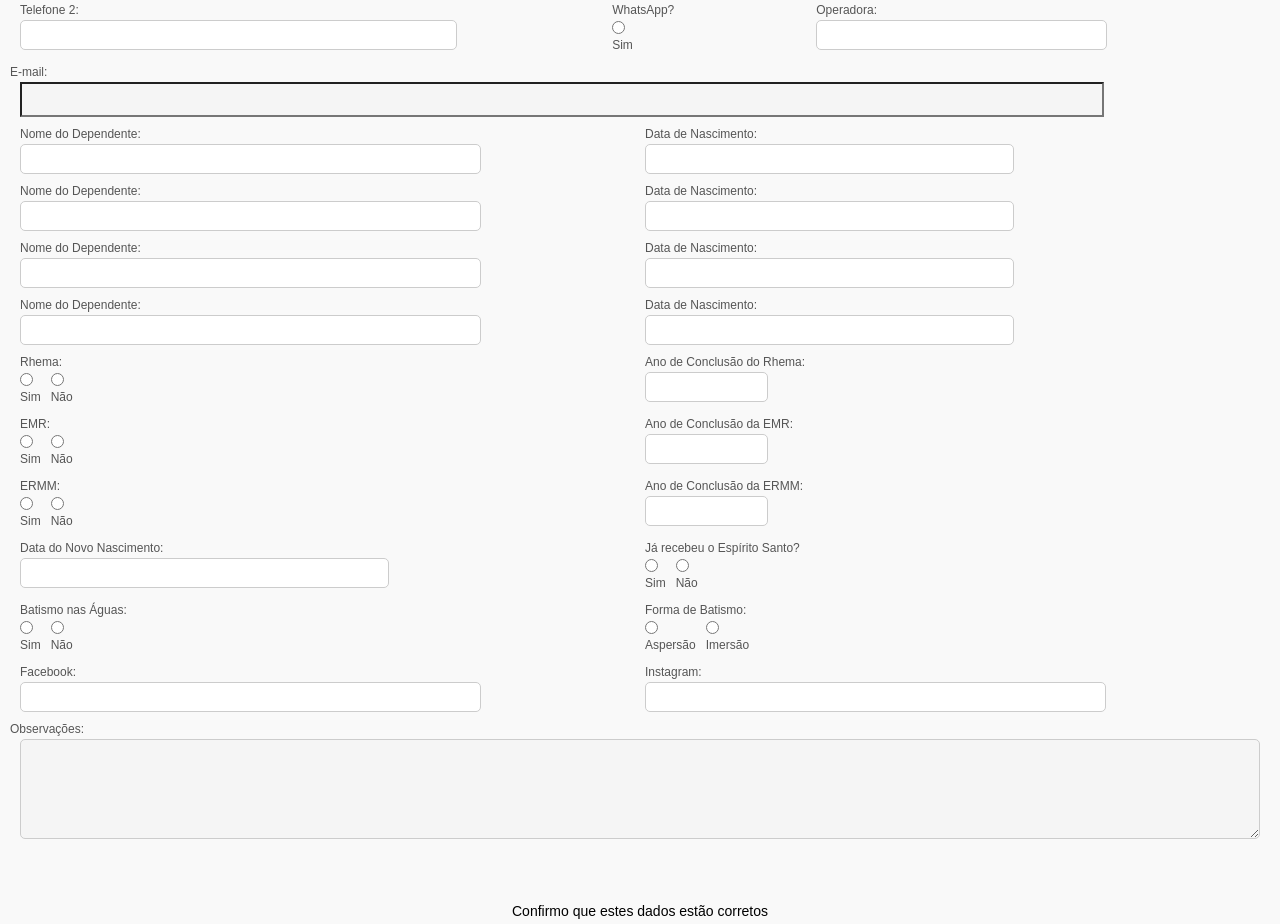
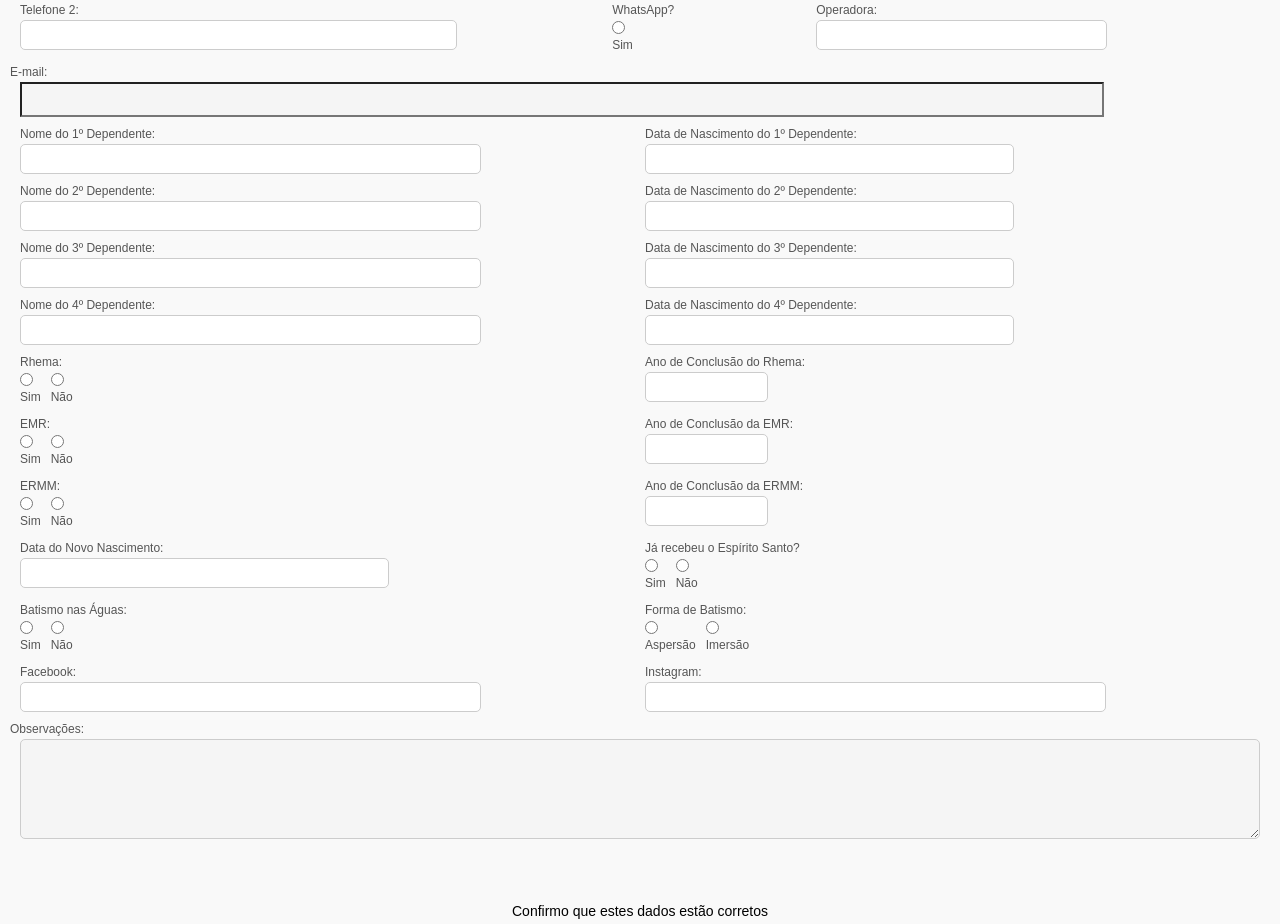
Before and after one commit to savioarthur00/Formulario_JS, a website: page index.html in a window 1280 px wide. Shown: the part 1055-1979 px from the top of the page. Drawn offline with Linux system fonts and the light colour scheme.

Commit message:
Update index.html
melhoria no texto do dependentes e data de nascimento

```diff
--- a/index.html
+++ b/index.html
@@ -240,41 +240,41 @@
             <!-- Dependentes -->
             <div class="dependentes">
                 <div class="field">
-                    <label for="dependente1">Nome do Dependente:</label>
+                    <label for="dependente1">Nome do 1º Dependente:</label>
                     <input type="text" id="dependente1">
                 </div>
                 <div class="field">
-                    <label for="data_nascimento_dependente1">Data de Nascimento:</label>
+                    <label for="data_nascimento_dependente1">Data de Nascimento do 1º Dependente:</label>
                     <input type="text_data" id="data_nascimento_dependente1">
                 </div>
             </div>
             <div class="dependentes">
                 <div class="field">
-                    <label for="dependente2">Nome do Dependente:</label>
+                    <label for="dependente2">Nome do 2º Dependente:</label>
                     <input type="text" id="dependente2">
                 </div>
                 <div class="field">
-                    <label for="data_nascimento_dependente2">Data de Nascimento:</label>
+                    <label for="data_nascimento_dependente2">Data de Nascimento do 2º Dependente:</label>
                     <input type="text_data" id="data_nascimento_dependente2">
                 </div>
             </div>
             <div class="dependentes">
                 <div class="field">
-                    <label for="dependente3">Nome do Dependente:</label>
+                    <label for="dependente3">Nome do 3º Dependente:</label>
                     <input type="text" id="dependente3">
                 </div>
                 <div class="field">
-                    <label for="data_nascimento_dependente3">Data de Nascimento:</label>
+                    <label for="data_nascimento_dependente3">Data de Nascimento do 3º Dependente:</label>
                     <input type="text_data" id="data_nascimento_dependente3">
                 </div>
             </div>
             <div class="dependentes">
                 <div class="field">
-                    <label for="dependente4">Nome do Dependente:</label>
+                    <label for="dependente4">Nome do 4º Dependente:</label>
                     <input type="text" id="dependente4">
                 </div>
                 <div class="field">
-                    <label for="data_nascimento_dependente4">Data de Nascimento:</label>
+                    <label for="data_nascimento_dependente4">Data de Nascimento do 4º Dependente:</label>
                     <input type="text_data" id="data_nascimento_dependente4">
                 </div>
             </div>
```
